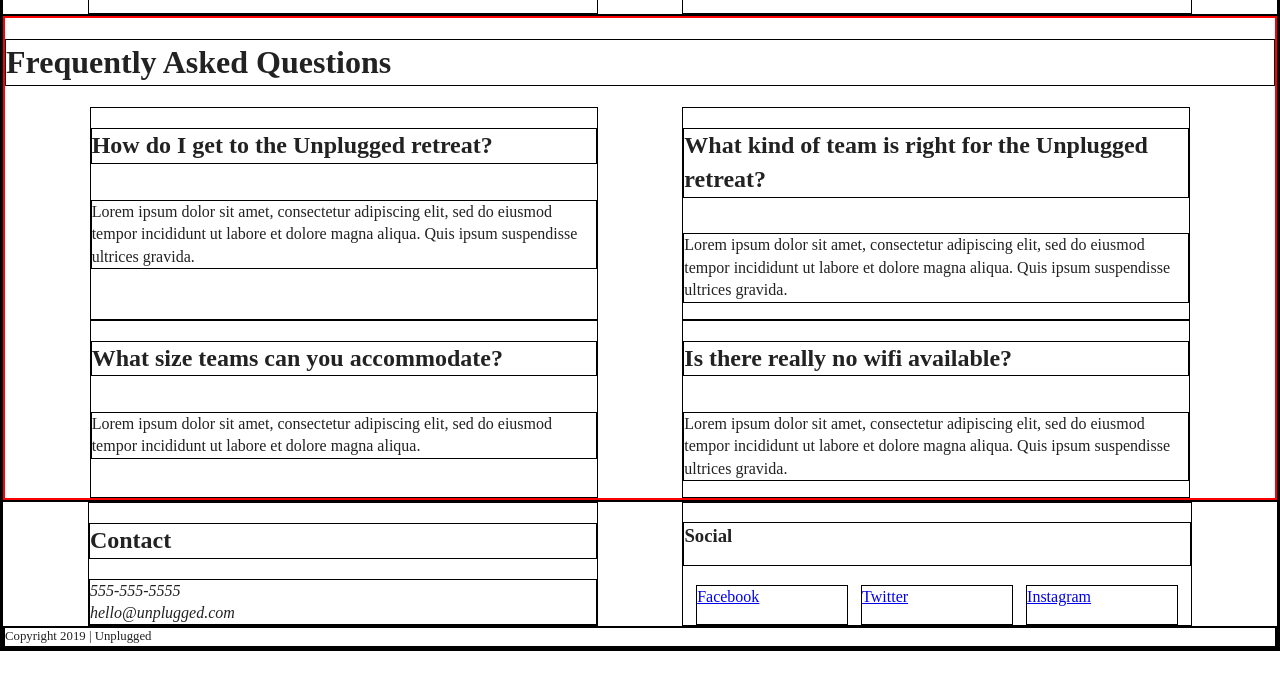
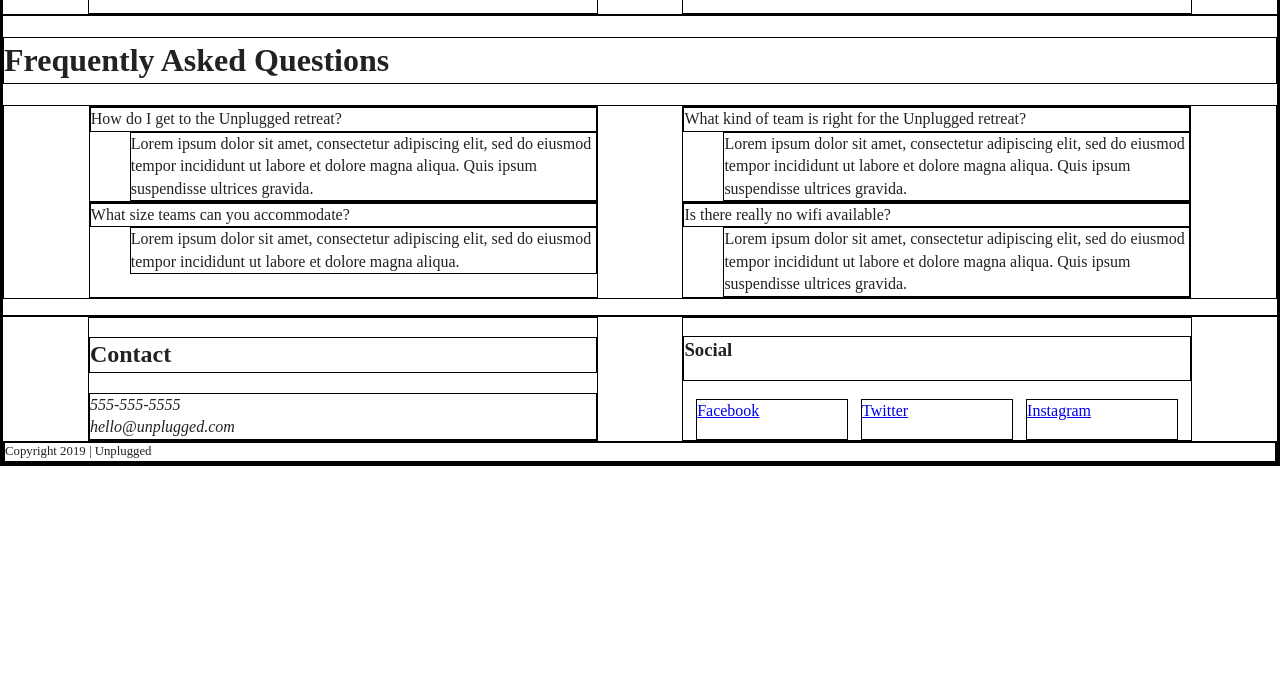
Before and after one commit to JessAbejar/unplugged-retreat, a plain HTML site: page faq/index.html in a window 1280 px wide. Shown: the part 74-764 px from the top of the page. Drawn offline with nearby package versions, Linux system fonts and the light colour scheme.

Commit message:
FAQ - HTML reverted back to definition list with divs

```diff
--- a/faq/index.html
+++ b/faq/index.html
@@ -43,30 +43,28 @@
 
   <!-- ***** MAIN SECTION: FAQ ***** -->
   <main id="faq">
+    <h1 class="full">Frequently Asked Questions</h1>
 
-    <!-- *** FAQS *** -->
-    <section id="faqs" class="flex-col-row">
-      <h1 class="full">Frequently Asked Questions</h1>
-
-      <!-- * QUESTIONS * -->
+    <!-- *** QUESTIONS *** -->
+    <dl id="faqs" class="flex-col-row">
       <div class="full-2col">
-        <h2>How do I get to the Unplugged retreat?</h2>
-        <p>Lorem ipsum dolor sit amet, consectetur adipiscing elit, sed do eiusmod tempor incididunt ut labore et dolore magna aliqua. Quis ipsum suspendisse ultrices gravida.</p>
+        <dt>How do I get to the Unplugged retreat?</dt>
+        <dd>Lorem ipsum dolor sit amet, consectetur adipiscing elit, sed do eiusmod tempor incididunt ut labore et dolore magna aliqua. Quis ipsum suspendisse ultrices gravida.</dd>
       </div>
       <div class="full-2col">
-        <h2>What kind of team is right for the Unplugged retreat?</h2>
-        <p>Lorem ipsum dolor sit amet, consectetur adipiscing elit, sed do eiusmod tempor incididunt ut labore et dolore magna aliqua. Quis ipsum suspendisse ultrices gravida.</p>
+        <dt>What kind of team is right for the Unplugged retreat?</dt>
+        <dd>Lorem ipsum dolor sit amet, consectetur adipiscing elit, sed do eiusmod tempor incididunt ut labore et dolore magna aliqua. Quis ipsum suspendisse ultrices gravida.</dd>
       </div>
       <div class="full-2col">
-        <h2>What size teams can you accommodate?</h2>
-        <p>Lorem ipsum dolor sit amet, consectetur adipiscing elit, sed do eiusmod tempor incididunt ut labore et dolore magna aliqua.</p>
+        <dt>What size teams can you accommodate?</dt>
+        <dd>Lorem ipsum dolor sit amet, consectetur adipiscing elit, sed do eiusmod tempor incididunt ut labore et dolore magna aliqua.</dd>
       </div>
       <div class="full-2col">
-        <h2>Is there really no wifi available?</h2>
-        <p>Lorem ipsum dolor sit amet, consectetur adipiscing elit, sed do eiusmod tempor incididunt ut labore et dolore magna aliqua. Quis ipsum suspendisse ultrices gravida.</p>
+        <dt>Is there really no wifi available?</dt>
+        <dd>Lorem ipsum dolor sit amet, consectetur adipiscing elit, sed do eiusmod tempor incididunt ut labore et dolore magna aliqua. Quis ipsum suspendisse ultrices gravida.</dd>
       </div>
 
-    </section>
+    </dl>
 
   </main>
 
```
